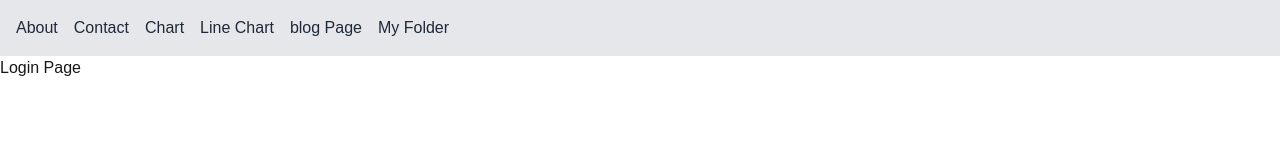
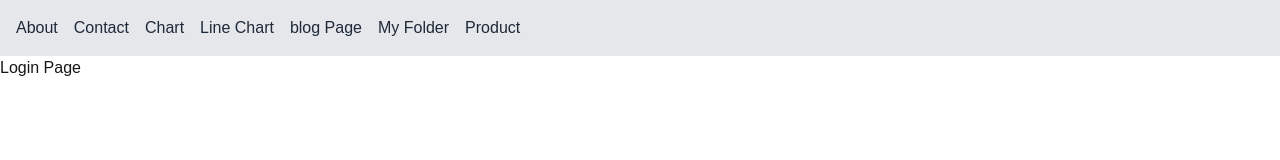
Before and after one commit to Santoshpatel112/NEXT-JS-15, a Next.js app in the folder nextbasic/: page /login in a window 1280 px wide. Shown: the top 160 px of the page. Built offline with nearby package versions, Linux system fonts and the light colour scheme.

Commit message:
Link Navigation

```diff
--- a/nextbasic/src/app/layout.tsx
+++ b/nextbasic/src/app/layout.tsx
@@ -38,6 +38,7 @@ export default function RootLayout({
           <Link href='/chart/line-chart'>Line Chart</Link>
           <Link href='/blog'>blog Page</Link>
           <Link href='/myfolder'>My Folder</Link>
+          <Link href='/product'>Product</Link>
 
         </div>
         {children}
```
